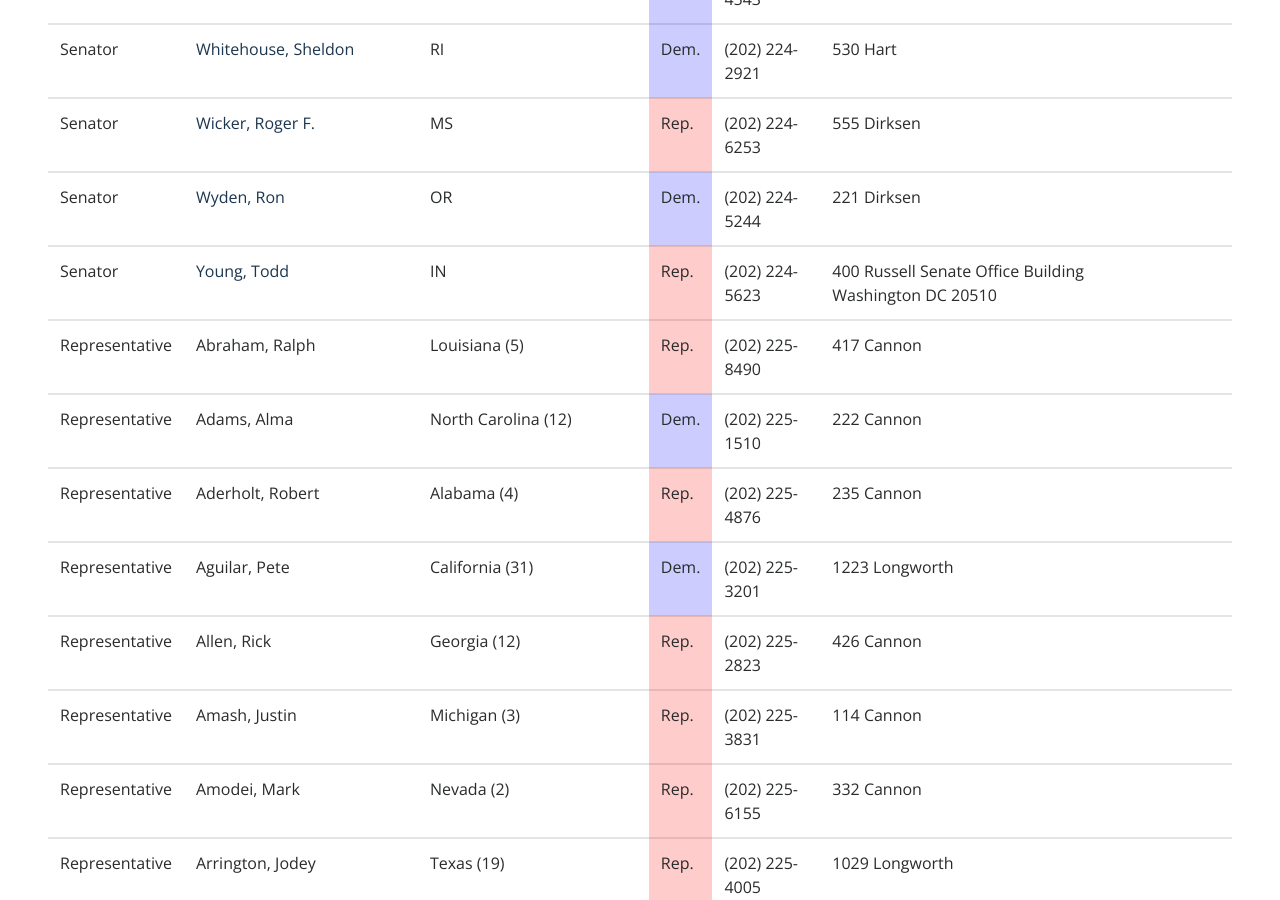
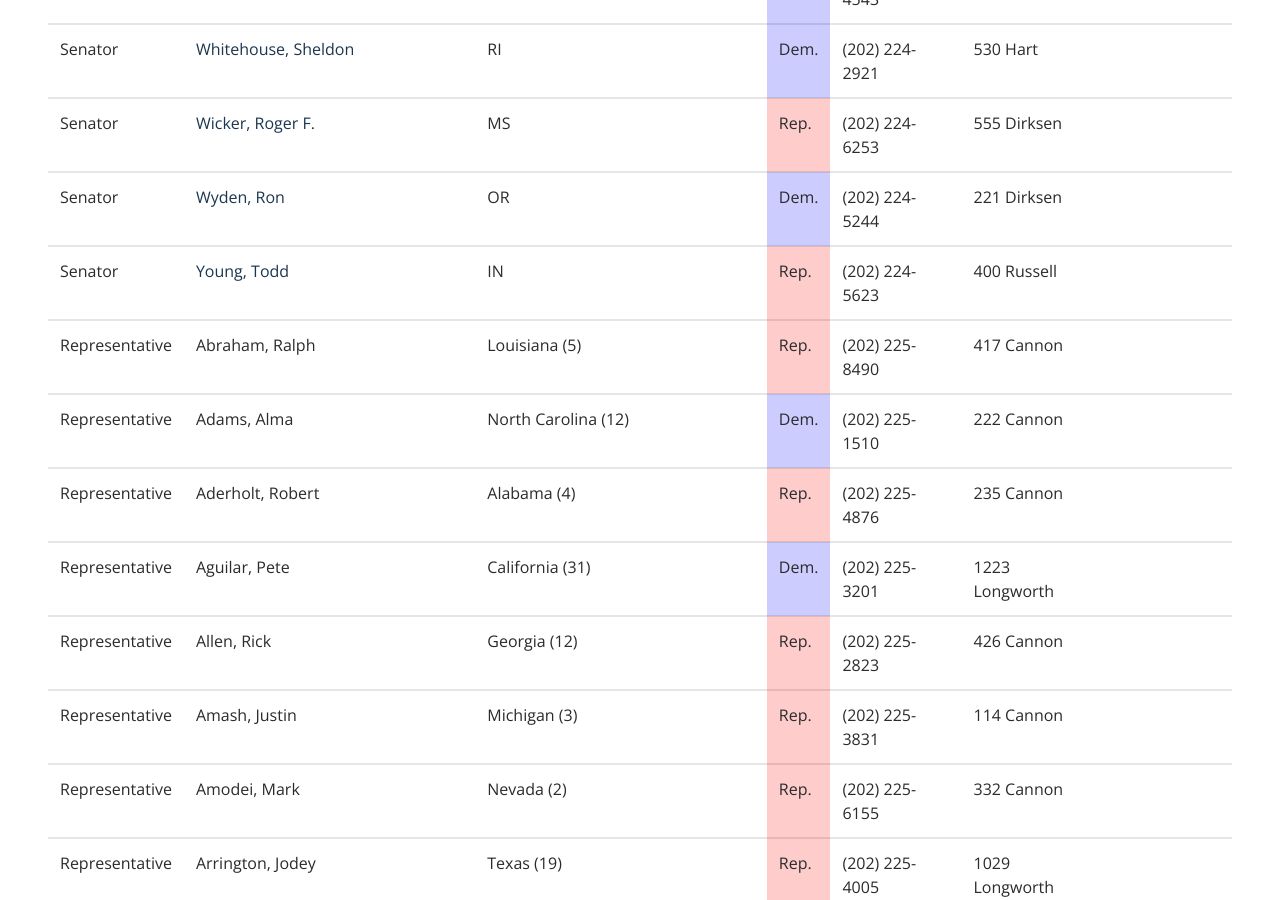
Before and after one commit to schwartzadev/contact-congress, a Jekyll site: the page built from index.html, in a window 1280 px wide and 900 px high, scrolled down 7768 px. Built offline with Jekyll 4.4.1, drawn with Linux system fonts in a browser that asks for light colours; nearby versions of some CDN libraries.

Commit message:
clean address fields more

```diff
--- a/_data/congress_scraper.py
+++ b/_data/congress_scraper.py
@@ -162,7 +162,9 @@
         party = s.find('party').text
         state = s.find('state').text
         address = s.find('address').text
-        address = address.replace(' Senate Office Building Washington DC 20510', '')
+        address = address.replace('\n', ' ')
+        address = re.sub(' +', ' ', address)
+        address = address.replace('Senate Office Building Washington DC 20510', '')
         phone = s.find('phone').text
         email = s.find('email').text
         website = s.find('website').text
@@ -177,7 +179,7 @@
     phone: {}
     contact: {}
     website: {}
-        """.format(full, last, first, party, state, address, phone, email, website)
+        """.format(full, last, first, party, state, address.rstrip(), phone, email, website)
         yml_info += info
 
     # logger.debug(yml_info)
--- a/_data/senators.yml
+++ b/_data/senators.yml
@@ -196,7 +196,6 @@
     party: R
     location: TX
     address: 517 Hart
-
     phone: (202) 224-2934
     contact: https://www.cornyn.senate.gov/contact
     website: http://www.cornyn.senate.gov/
@@ -217,7 +216,6 @@
     party: R
     location: AR
     address: 124 Russell
-
     phone: (202) 224-2353
     contact: http://www.cotton.senate.gov/?p=contact
     website: http://www.cotton.senate.gov
@@ -588,7 +586,6 @@
     party: D
     location: MA
     address: 255 Dirksen
-
     phone: (202) 224-2742
     contact: https://www.markey.senate.gov/contact
     website: http://www.markey.senate.gov/
@@ -998,8 +995,7 @@
     firstname: Todd
     party: R
     location: IN
-    address: 400 Russell Senate Office Building Washington DC
-      20510
+    address: 400 Russell
     phone: (202) 224-5623
     contact: https://www.young.senate.gov/contact
     website: http://www.young.senate.gov
```
